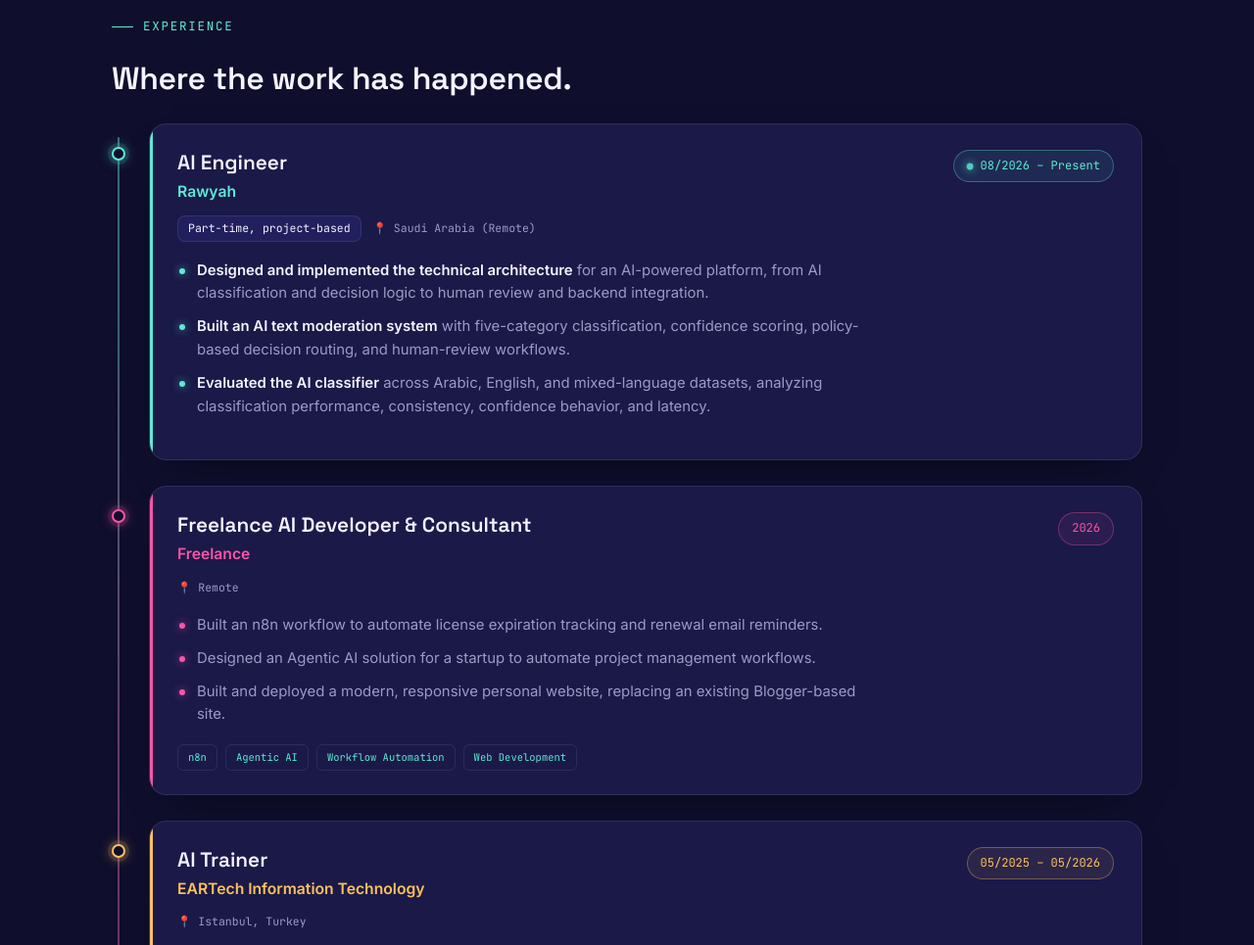
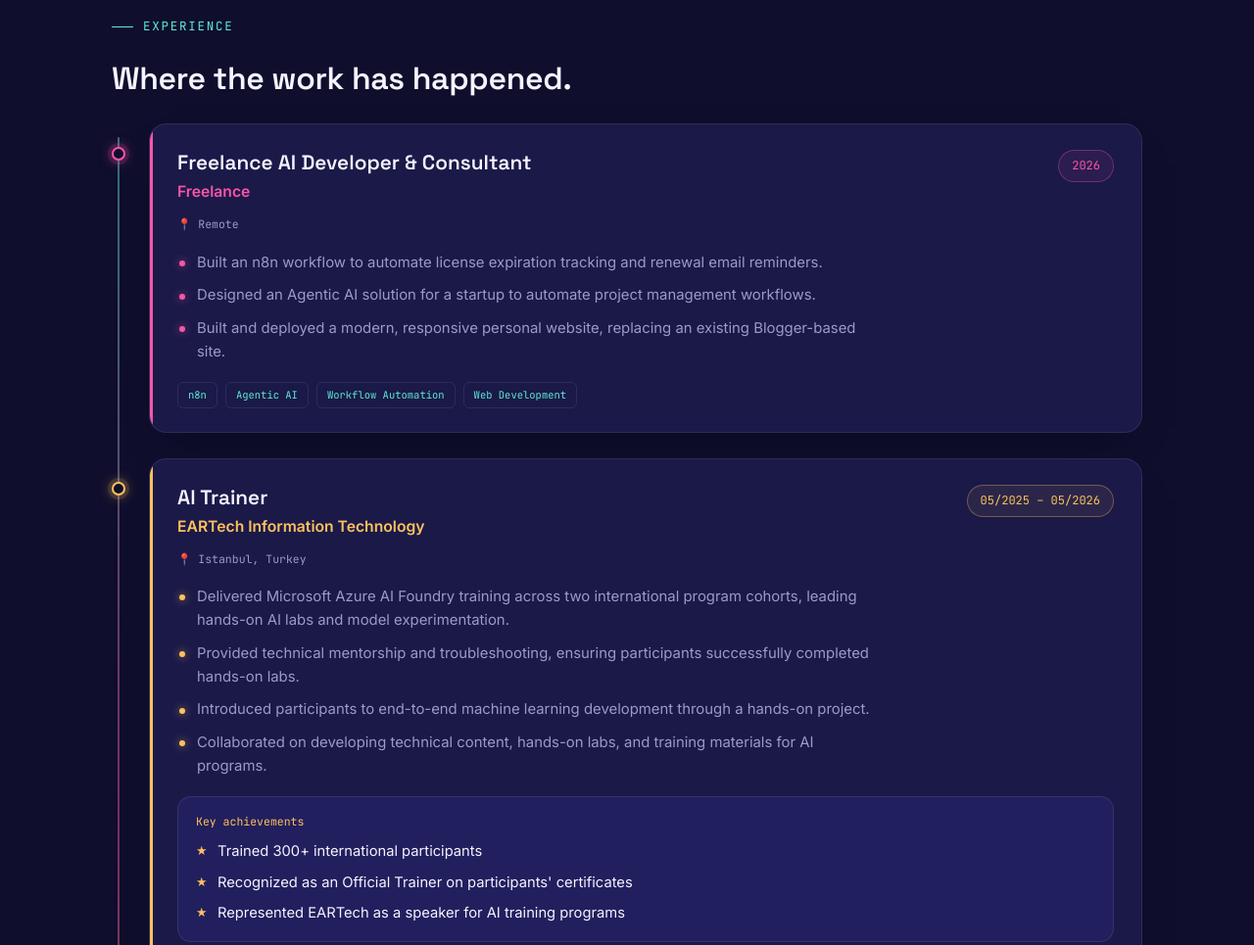
Before and after one commit to nour-sawan/nour-sawan.github.io, a plain HTML site: page index.html in a window 1280 px wide. Shown: the part 3780-4745 px from the top of the page at 98% size. Drawn offline with Linux system fonts and the light colour scheme.

Commit message:
update webssite
Removed the AI Engineer experience section from the HTML.

```diff
--- a/index.html
+++ b/index.html
@@ -1053,28 +1053,6 @@
   <div class="eyebrow reveal">Experience</div>
   <h2 class="reveal" style="font-size:2rem; margin-bottom:20px; max-width:600px;">Where the work has happened.</h2>
   <div class="exp-track">
-
-    <article class="exp-item reveal">
-      <div class="exp-dot"></div>
-      <div class="exp-card">
-        <div class="exp-head">
-          <div>
-            <div class="exp-role">AI Engineer</div>
-            <div class="exp-org">Rawyah</div>
-          </div>
-          <div class="exp-when"><span class="live"></span>08/2026 – Present</div>
-        </div>
-        <div class="exp-meta">
-          <span class="exp-badge">Part-time, project-based</span>
-          <span>📍 Saudi Arabia (Remote)</span>
-        </div>
-        <ul class="exp-points">
-          <li><strong>Designed and implemented the technical architecture</strong> for an AI-powered platform, from AI classification and decision logic to human review and backend integration.</li>
-          <li><strong>Built an AI text moderation system</strong> with five-category classification, confidence scoring, policy-based decision routing, and human-review workflows.</li>
-          <li><strong>Evaluated the AI classifier</strong> across Arabic, English, and mixed-language datasets, analyzing classification performance, consistency, confidence behavior, and latency.</li>
-        </ul>
-      </div>
-    </article>
 
     <article class="exp-item acc-m reveal">
       <div class="exp-dot"></div>
```
